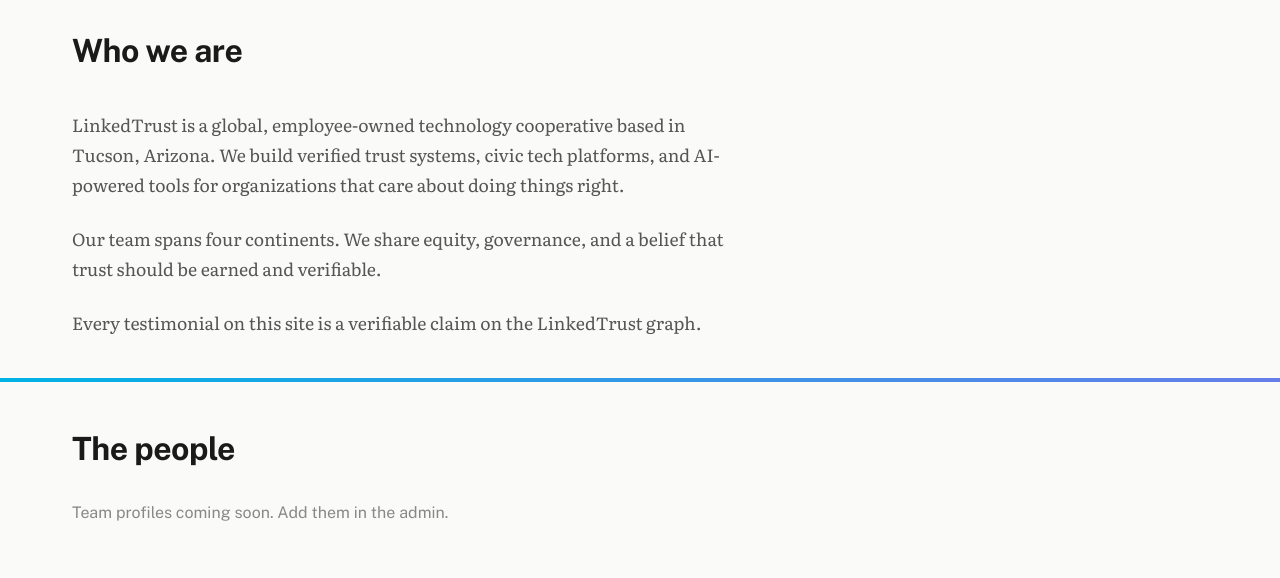
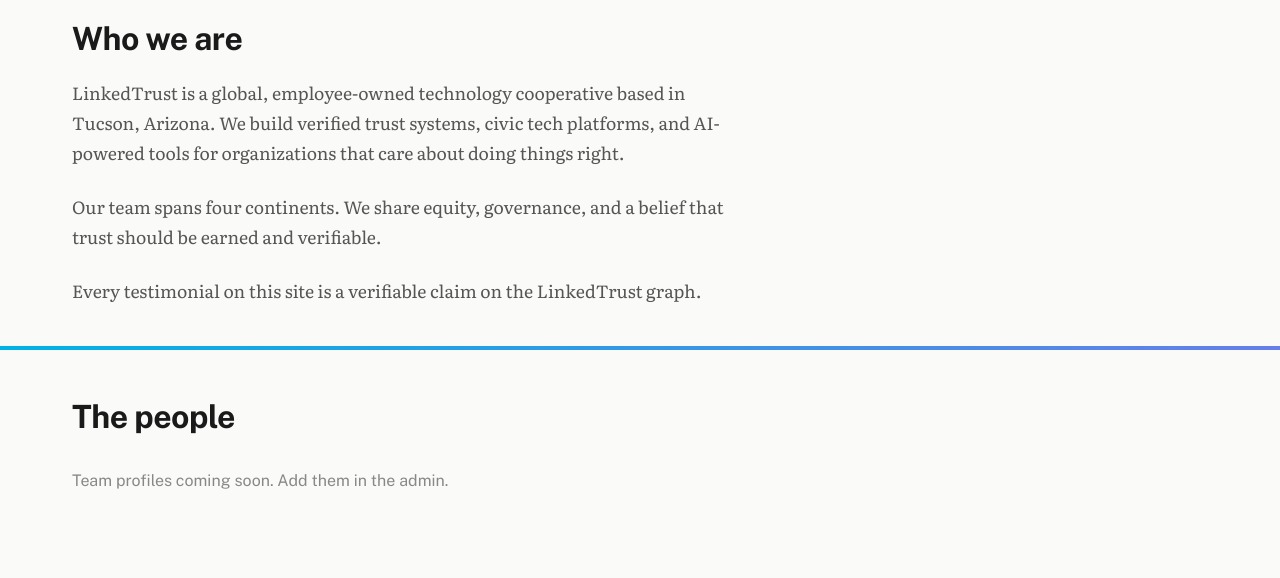
Before and after one commit to Cooperation-org/site-linkedtrust-us, a Django app: page /about/ in a window 1280 px wide. Shown: the part 61-639 px from the top of the page. Run offline with Django 5.2, Linux system fonts and the light colour scheme.

Commit message:
Less space between the menubar and the page, and under page titles
Co-Authored-By: Claude Fable 5.1 <noreply@anthropic.com>
Claude-Session: https://claude.ai/code/session_01PybVMzLtvV2FSZAibRU7Ts

```diff
--- a/static/css/site.css
+++ b/static/css/site.css
@@ -268,7 +268,7 @@ img { max-width: 100%; display: block; border-radius: 0; } /* sharp corners on p
     font-size: 2rem;
     font-weight: 800;
     letter-spacing: -0.5px;
-    margin-bottom: 2.5rem;
+    margin-bottom: 1.25rem;
 }
 .gradient-bar {
     height: 4px;
@@ -281,7 +281,7 @@ img { max-width: 100%; display: block; border-radius: 0; } /* sharp corners on p
 .hero {
     max-width: 1200px;
     margin: 0 auto;
-    padding: 4rem 2rem 3rem;
+    padding: 2.5rem 2rem 3rem;
     display: grid;
     grid-template-columns: 1fr 1fr;
     gap: 3rem;
--- a/website/templates/about.html
+++ b/website/templates/about.html
@@ -92,7 +92,7 @@
 
 {% block content %}
 
-<section class="container" style="padding-top:2rem;">
+<section class="container" style="padding-top:1.25rem;">
     <h1 class="section-title">Who we are</h1>
     <div class="prose" style="max-width:68ch;">
         <p style="font-size:1.1rem;color:var(--text-secondary);line-height:1.7;margin-bottom:1.5rem;">
--- a/website/templates/case_studies.html
+++ b/website/templates/case_studies.html
@@ -26,7 +26,7 @@
 
 {% block content %}
 
-<section class="container" style="padding-top:2rem;padding-bottom:1.5rem;">
+<section class="container" style="padding-top:1.25rem;padding-bottom:1.5rem;">
     <h1 class="section-title">Case studies</h1>
     <p style="color:var(--text-secondary);max-width:620px;">The full story behind selected projects from <a href="{% url 'work_list' %}" style="color:var(--brand-primary);">our portfolio</a>.</p>
 </section>
--- a/website/templates/contact.html
+++ b/website/templates/contact.html
@@ -283,7 +283,7 @@
 
 {% block content %}
 
-<section class="container" style="padding-top:2.5rem;padding-bottom:0;">
+<section class="container" style="padding-top:1.25rem;padding-bottom:0;">
     <h1 class="section-title">Get in touch</h1>
 </section>
 
--- a/website/templates/getstarted.html
+++ b/website/templates/getstarted.html
@@ -4,7 +4,7 @@
 {% block meta_description %}Get started with LinkedTrust: make a claim, ask for validation, and share a verifiable report. Three simple steps to verified trust.{% endblock %}
 {% block content %}
 
-<section class="container" style="padding-top:2rem;padding-bottom:1rem;">
+<section class="container" style="padding-top:1.25rem;padding-bottom:1rem;">
     <h1 class="section-title">Getting started with LinkedTrust</h1>
 </section>
 
--- a/website/templates/press.html
+++ b/website/templates/press.html
@@ -5,7 +5,7 @@
 
 {% block content %}
 
-<section class="container" style="padding-top:2rem;">
+<section class="container" style="padding-top:1.25rem;">
     <h1 class="section-title">In the news</h1>
     <p style="color:var(--text-secondary);max-width:650px;margin-bottom:2.5rem;">
         Talks, interviews, articles, and features, from ETH Denver to Columbia University to TechDirt.
--- a/website/templates/privacy.html
+++ b/website/templates/privacy.html
@@ -42,7 +42,7 @@
 
 {% block content %}
 
-<section class="container" style="padding-top:3rem;padding-bottom:4rem;">
+<section class="container" style="padding-top:1.25rem;padding-bottom:4rem;">
     <h1 class="section-title">Privacy Policy</h1>
     <div class="privacy-updated">Last updated: December 1, 2025</div>
 
--- a/website/templates/services.html
+++ b/website/templates/services.html
@@ -57,7 +57,7 @@
 
 {% block content %}
 
-<section class="container" style="padding-top:2rem;padding-bottom:0.75rem;">
+<section class="container" style="padding-top:1.25rem;padding-bottom:0.75rem;">
     <h1 class="section-title" style="margin-bottom:0;">What we build</h1>
 </section>
 
--- a/website/templates/team.html
+++ b/website/templates/team.html
@@ -221,7 +221,7 @@
 
 {% block content %}
 
-<section class="container" style="padding-top:2.5rem;padding-bottom:0;text-align:center;">
+<section class="container" style="padding-top:1.25rem;padding-bottom:0;text-align:center;">
     <h1 class="section-title">The people you work with</h1>
 </section>
 
--- a/website/templates/work_list.html
+++ b/website/templates/work_list.html
@@ -26,7 +26,7 @@
 
 {% block content %}
 
-<section class="container" style="padding-top:2rem;padding-bottom:0.5rem;">
+<section class="container" style="padding-top:1.25rem;padding-bottom:0.5rem;">
     <h1 class="section-title">Our work</h1>
     <p style="color:var(--text-secondary);max-width:620px;">Real projects across client work, open source, and research. Filter by category.</p>
 </section>
```
